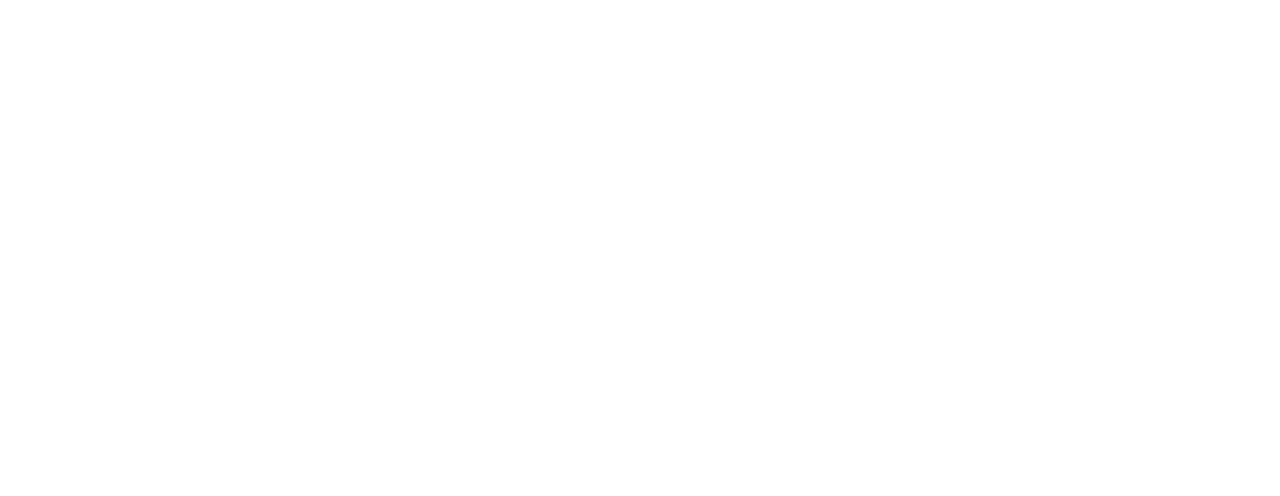
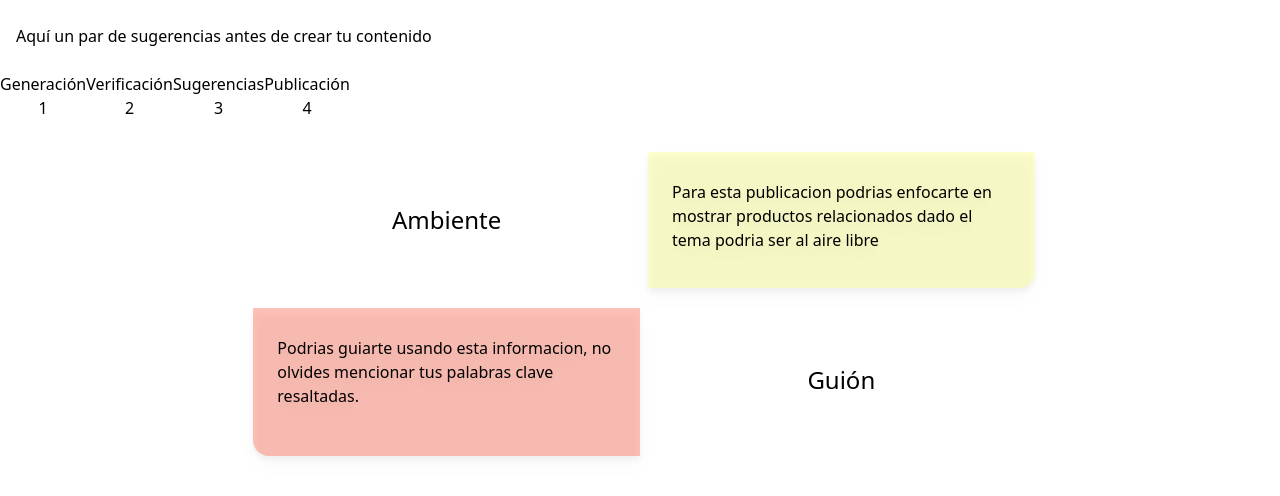
Before and after one commit to kokoaespol/Hackathon_Publifyer, a Vue app in the folder frontend/: page /guide in a window 1280 px wide. Before the commit this address had no page. Shown: the top 496 px of the page. Built offline with nearby package versions, Linux system fonts and the light colour scheme.

Commit message:
conflicts resolved

```diff
--- a/frontend/src/components/ContentGuide.vue
+++ b/frontend/src/components/ContentGuide.vue
@@ -12,7 +12,7 @@
 <template>
     <section class="w-full h-full">
         <h1 class="mx-4 my-6">Aquí un par de sugerencias antes de crear tu contenido</h1>
-        <Step />
+        <Step step="2"/>
         <div class="w-2/3 px-10 py-5 m-auto rounded-lg">
             <div class="grid grid-cols-[50%_50%] gap-2">
                 <h2 class="my-3 text-center text-2xl mt-16">Ambiente</h2>
--- a/frontend/src/router.js
+++ b/frontend/src/router.js
@@ -11,6 +11,8 @@
     routes: [
       { path: "/", component: LandingPage, },
       { path: "/new", component: NewGenie, },
+      { path: "/acerca", component: Acerca, },
+      { path: "/guide", component: ContentGuide, },
     ],
   });
 }
```
